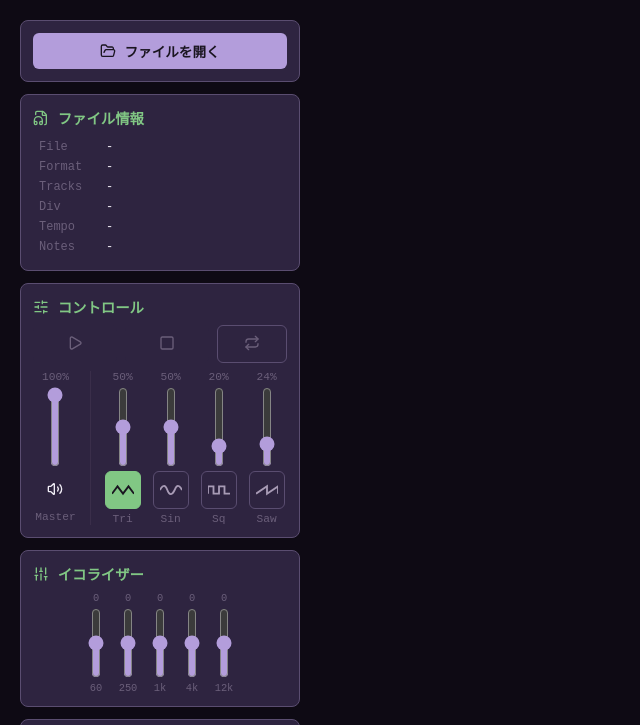
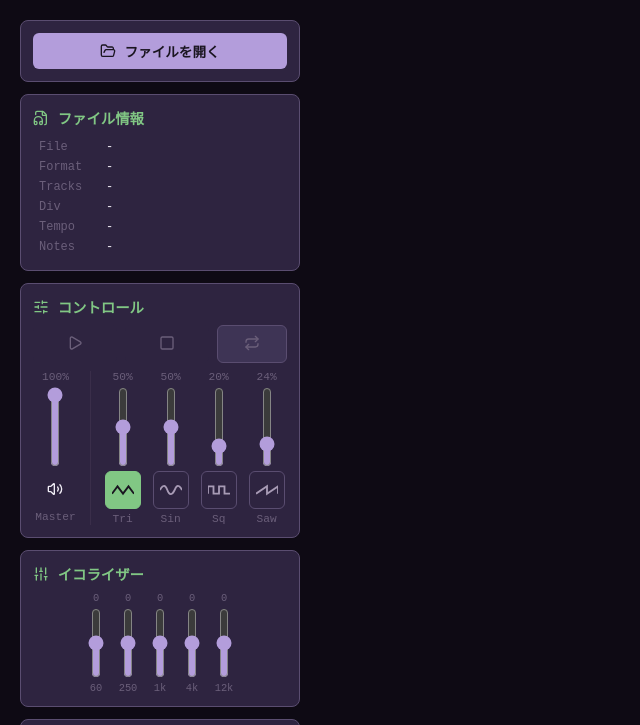
Before and after one commit to orleans-house/midi-parser, a website: page index.html in a window 1280 px wide. In both pictures the pointer is over the button 252 px from the left and 344 px from the top of the page. Shown: the top 725 px of the page, without its empty margins (0-640 px from the left). Drawn offline with nearby package versions, Linux system fonts and the light colour scheme.

Commit message:
fix: use --bg-hover instead of undefined --bg-section

```diff
--- a/style.css
+++ b/style.css
@@ -153,7 +153,7 @@ h3 {
 }
 
 #btn-repeat:hover {
-  background: var(--bg-section);
+  background: var(--bg-hover);
 }
 
 #btn-repeat.active {
```
